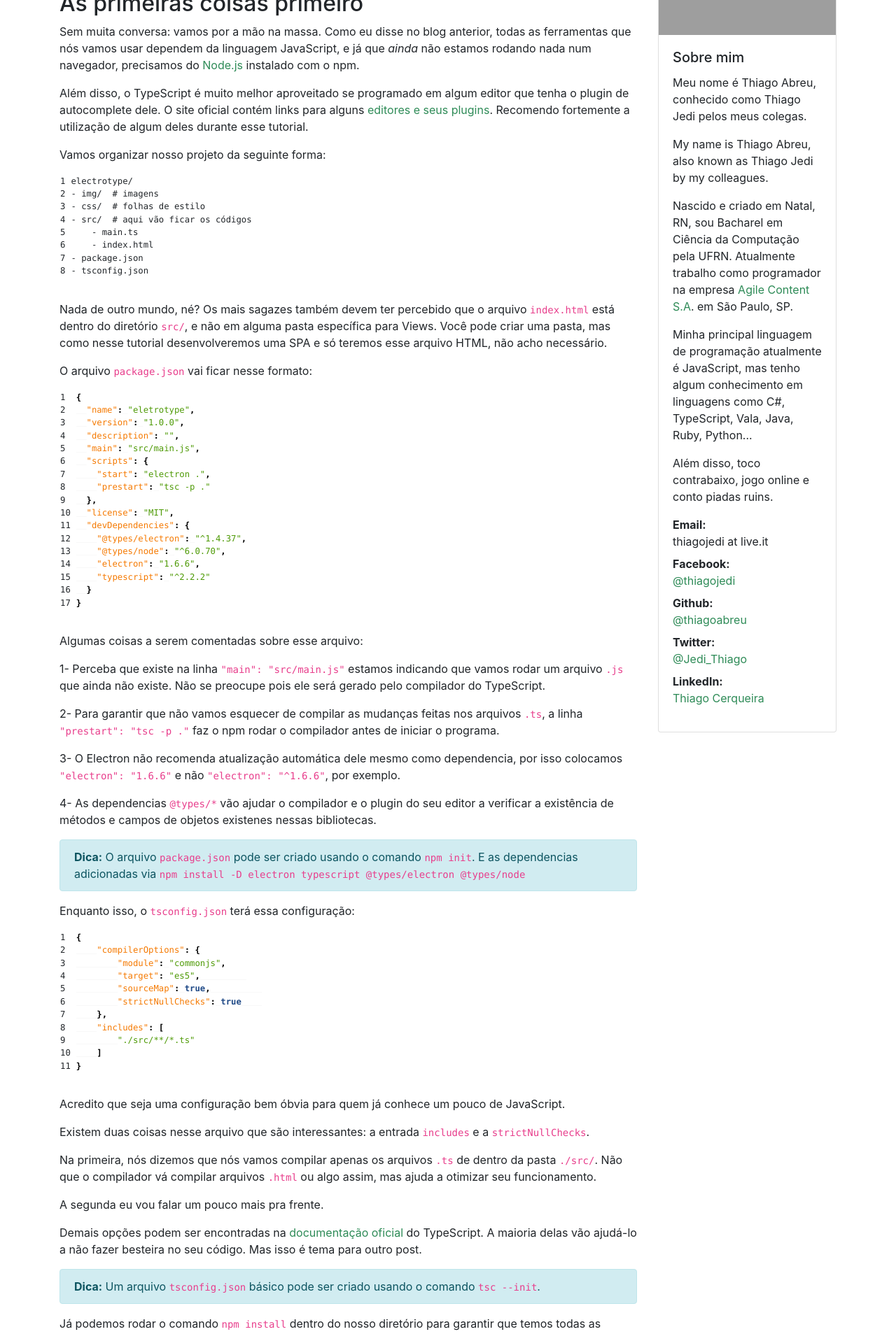
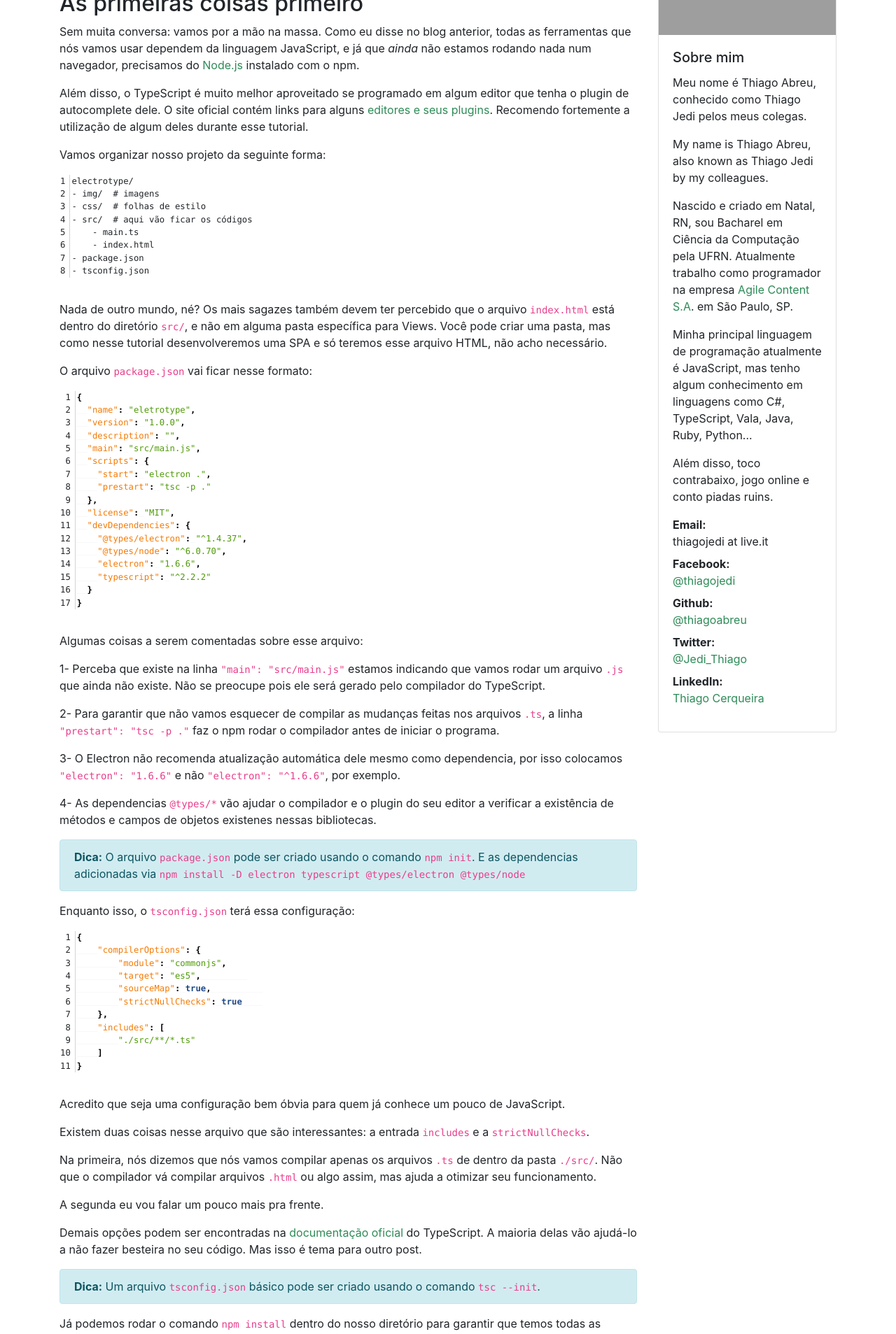
Before and after one commit to thiagojedi/thiagojedi.github.io, a Jekyll site: the page built from _posts/2017-05-06-electrotype_2.md, in a window 1280 px wide. Shown: the part 449-2356 px from the top of the page at 70% size. Built offline with Jekyll 4.4.1, drawn with Linux system fonts in a browser that asks for light colours; grey boxes are pictures that could not be loaded.

Commit message:
Adicionando separação das linhas de código

```diff
--- a/_layouts/post.html
+++ b/_layouts/post.html
@@ -17,7 +17,7 @@
 
 	<link rel="stylesheet" type="text/css" href="/css/estilo.css" />
 	<link rel="stylesheet" type="text/css" href="/css/syntax.css" />
-</head>
+	</head>
 
 <body>
 
--- a/css/estilo.css
+++ b/css/estilo.css
@@ -47,11 +47,8 @@ article h1, a, a:hover {
     display: inline;
 }
 
-.post pre code {
-    white-space: pre;
-    overflow-x: auto;
-}
-
 .post pre.lineno {
     padding-right: 6px;
+    border-right: 1px solid lightgrey;
+    text-align: right;
 }
```
